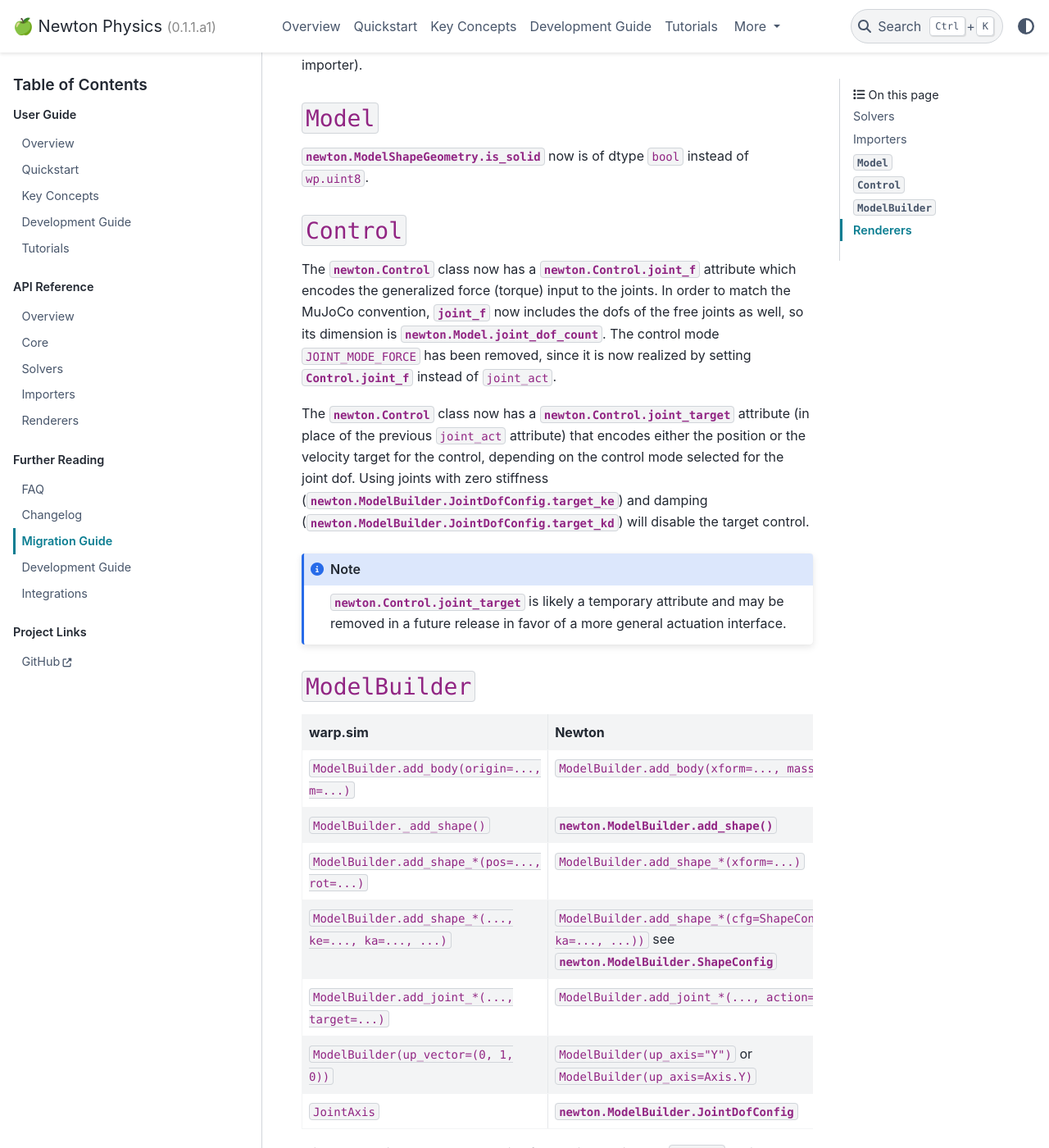
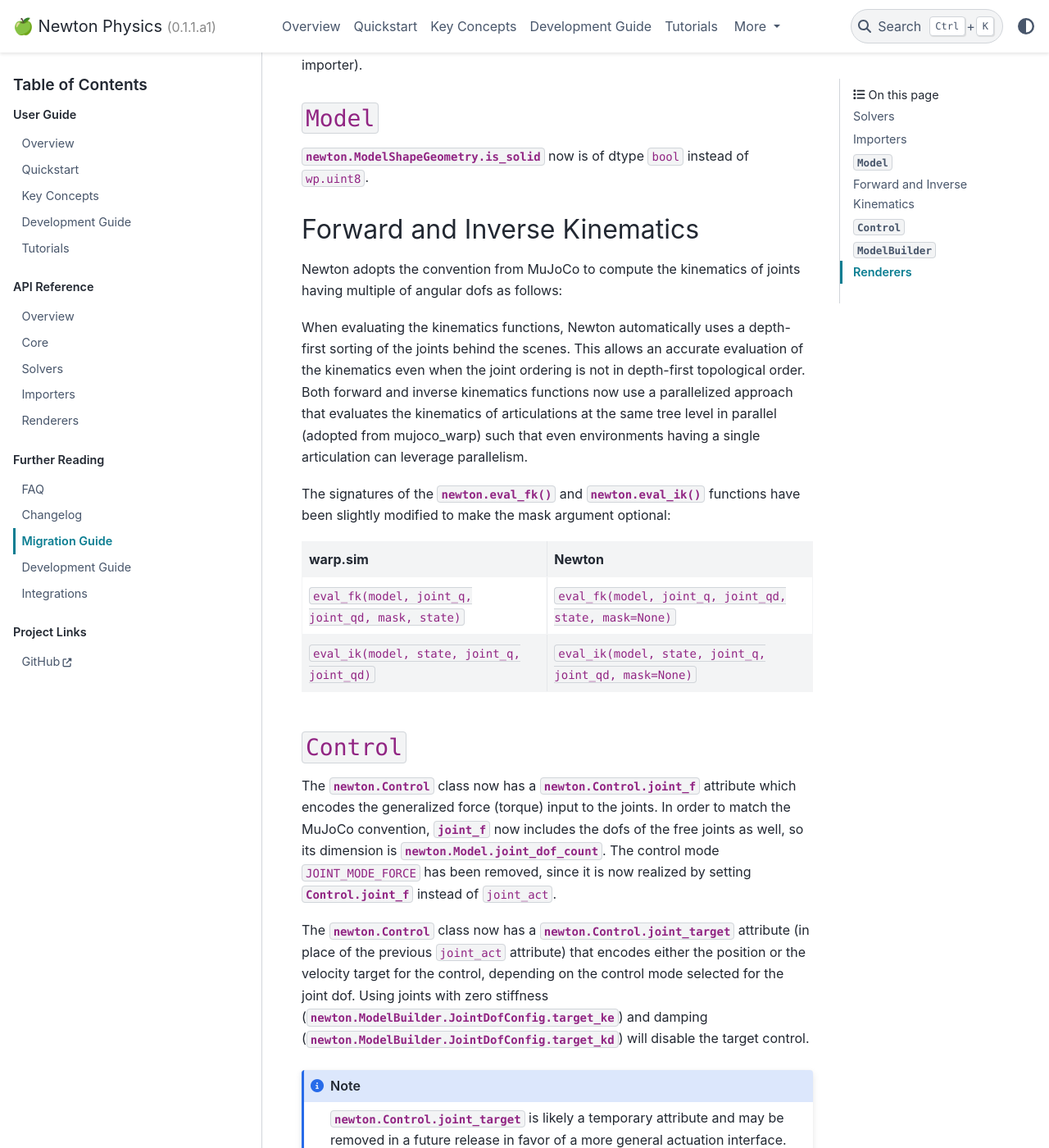
Before and after one commit to wanghehv1996/newton, a Sphinx documentation site: the page built from docs/migration.rst, in a window 1280 px wide and 1400 px high, scrolled down 1310 px. Shown: the whole window at 82% size. Built offline with Sphinx 7.4.7 and the PyData theme 0.15.4, drawn with Linux system fonts in a browser that asks for light colours.

Commit message:
Update eval_fk signature
Signed-off-by: Eric Heiden <eric-heiden@outlook.com>

```diff
--- a/docs/migration.rst
+++ b/docs/migration.rst
@@ -52,6 +52,27 @@
 ---------
 
 :attr:`newton.ModelShapeGeometry.is_solid` now is of dtype ``bool`` instead of ``wp.uint8``.
+
+Forward and Inverse Kinematics
+------------------------------
+
+Newton adopts the convention from MuJoCo to compute the kinematics of joints having multiple of angular dofs as follows:
+
+
+When evaluating the kinematics functions, Newton automatically uses a depth-first sorting of the joints behind the scenes.
+This allows an accurate evaluation of the kinematics even when the joint ordering is not in depth-first topological order.
+Both forward and inverse kinematics functions now use a parallelized approach that evaluates the kinematics of articulations at the same tree level in parallel (adopted from mujoco_warp) such that even environments having a single articulation can leverage parallelism.
+
+The signatures of the :func:`newton.eval_fk` and :func:`newton.eval_ik` functions have been slightly modified to make the mask argument optional:
+
++--------------------------------------------------------+------------------------------------------------------------------------+
+| **warp.sim**                                           | **Newton**                                                             |
++--------------------------------------------------------+------------------------------------------------------------------------+
+| ``eval_fk(model, joint_q, joint_qd, mask, state)``     | ``eval_fk(model, joint_q, joint_qd, state, mask=None)``                |
++--------------------------------------------------------+------------------------------------------------------------------------+
+| ``eval_ik(model, state, joint_q, joint_qd)``           | ``eval_ik(model, state, joint_q, joint_qd, mask=None)``                |
++--------------------------------------------------------+------------------------------------------------------------------------+
+
 
 ``Control``
 -----------
--- a/newton/__init__.py
+++ b/newton/__init__.py
@@ -48,6 +48,8 @@
     ModelShapeGeometry,
     ModelShapeMaterials,
     State,
+    eval_fk,
+    eval_ik,
 )
 
 __all__ = [
@@ -84,5 +86,7 @@
     "ModelShapeMaterials",
     "State",
     "__version__",
+    "eval_fk",
+    "eval_ik",
     "solvers",
 ]
```
Also changed, not shown: 1 other file.
